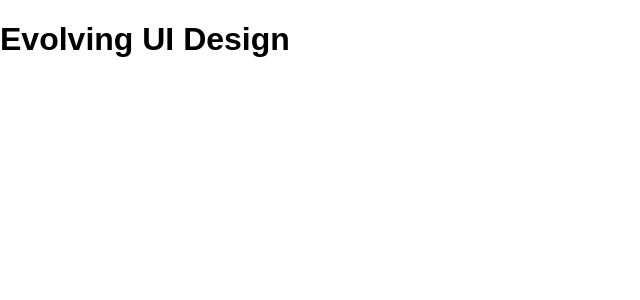
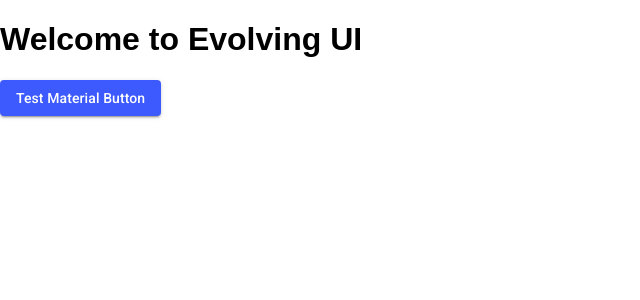
Before and after one commit to Raas21/E-Commerce, an Angular app in the folder frontend/evolving-ui/: page / in a window 1280 px wide. Shown: the top 300 px of the page, without its empty margins (0-640 px from the left). Built offline with nearby package versions, Linux system fonts and the light colour scheme.

Commit message:
Add NGX-Datatable, Chart.js, and ng2-charts to Angular frontend

```diff
--- a/frontend/evolving-ui/package.json
+++ b/frontend/evolving-ui/package.json
@@ -10,6 +10,7 @@
   },
   "private": true,
   "dependencies": {
+    "@angular/animations": "^19.2.8",
     "@angular/cdk": "^19.2.11",
     "@angular/common": "^19.2.0",
     "@angular/compiler": "^19.2.0",
@@ -19,6 +20,9 @@
     "@angular/platform-browser": "^19.2.0",
     "@angular/platform-browser-dynamic": "^19.2.0",
     "@angular/router": "^19.2.0",
+    "@swimlane/ngx-datatable": "^21.0.0-alpha.1",
+    "chart.js": "^4.4.9",
+    "ng2-charts": "^8.0.0",
     "rxjs": "~7.8.0",
     "tslib": "^2.3.0",
     "zone.js": "~0.15.0"
--- a/frontend/evolving-ui/src/app/app.component.ts
+++ b/frontend/evolving-ui/src/app/app.component.ts
@@ -1,12 +1,14 @@
 import { Component } from '@angular/core';
        import { CommonModule } from '@angular/common';
+       import { MatButtonModule } from '@angular/material/button';
 
        @Component({
            selector: 'app-root',
            standalone: true,
-         imports: [CommonModule],
+           imports: [CommonModule, MatButtonModule],
            template: `
-             <h1>Evolving UI Design</h1>
+               <h1>Welcome to Evolving UI</h1>
+               <button mat-raised-button color="primary">Test Material Button</button>
            `,
            styles: []
        })
--- a/frontend/evolving-ui/src/app/app.config.ts
+++ b/frontend/evolving-ui/src/app/app.config.ts
@@ -1,5 +1,10 @@
 import { ApplicationConfig } from '@angular/core';
+       import { provideAnimations } from '@angular/platform-browser/animations';
+       import { provideNativeDateAdapter } from '@angular/material/core';
 
-     export const appConfig: ApplicationConfig = {
-         providers: []
-     };
+       export const appConfig: ApplicationConfig = {
+           providers: [
+               provideAnimations(),
+               provideNativeDateAdapter()
+           ]
+       };
--- a/frontend/evolving-ui/src/styles.scss
+++ b/frontend/evolving-ui/src/styles.scss
@@ -1,4 +1,22 @@
-body {
-  margin: 0;
-  font-family: Arial, sans-serif;
-}
+@use '@angular/material' as mat;
+
+       @include mat.core();
+
+       $myapp-theme-primary: mat.m2-define-palette(mat.$m2-indigo-palette, A400, A100, A700);
+       $myapp-theme-accent: mat.m2-define-palette(mat.$m2-pink-palette, A200, A100, A400);
+       $myapp-theme-warn: mat.m2-define-palette(mat.$m2-red-palette, A200, A100, A400);
+
+       $myapp-theme: mat.m2-define-light-theme((
+         color: (
+           primary: $myapp-theme-primary,
+           accent: $myapp-theme-accent,
+           warn: $myapp-theme-warn
+         )
+       ));
+
+       @include mat.all-component-themes($myapp-theme);
+
+       body {
+           margin: 0;
+           font-family: Arial, sans-serif;
+       }
```
Also changed, not shown: 1 other file (tests, documents, lock files or other folders). Lines whose indentation alone changed are shown as unchanged.
